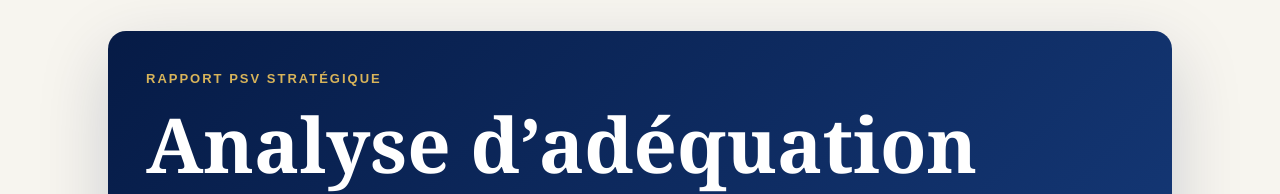
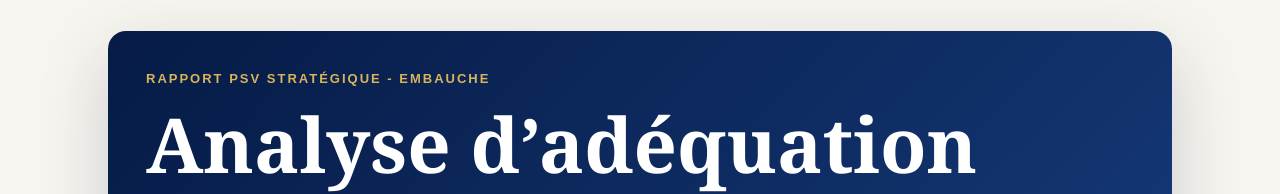
Before and after one commit to k7serviceconseil-png/rapport-psv-strategique-embauche, a plain HTML site: page index.html in a window 1280 px wide. Shown: the part 295-489 px from the top of the page. Drawn offline with Linux system fonts and the light colour scheme.

Commit message:
Add files via upload

```diff
--- a/index.html
+++ b/index.html
@@ -13,7 +13,7 @@
     </div>
 
     <section class="hero">
-      <div class="kicker">Rapport PSV Stratégique</div>
+      <div class="kicker">Rapport PSV Stratégique - Embauche</div>
       <h1>Analyse d’adéquation poste - marché - candidat</h1>
       <p>Poste évalué : Représentant(e) au développement des affaires - Services B2B spécialisés (hybride Farmer/Hunter). Document confidentiel d’aide à la décision.</p>
       <div class="hero-meta">
```
